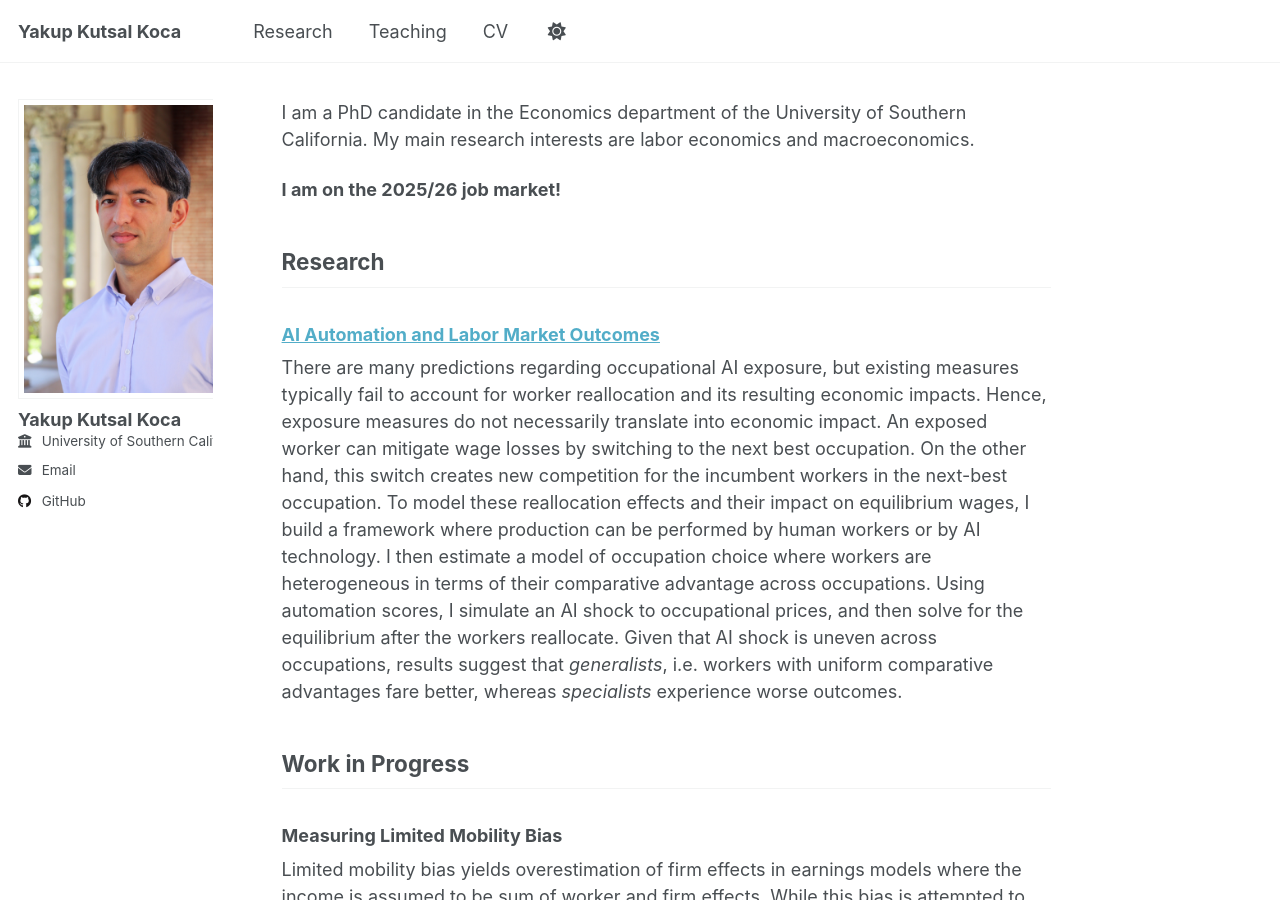
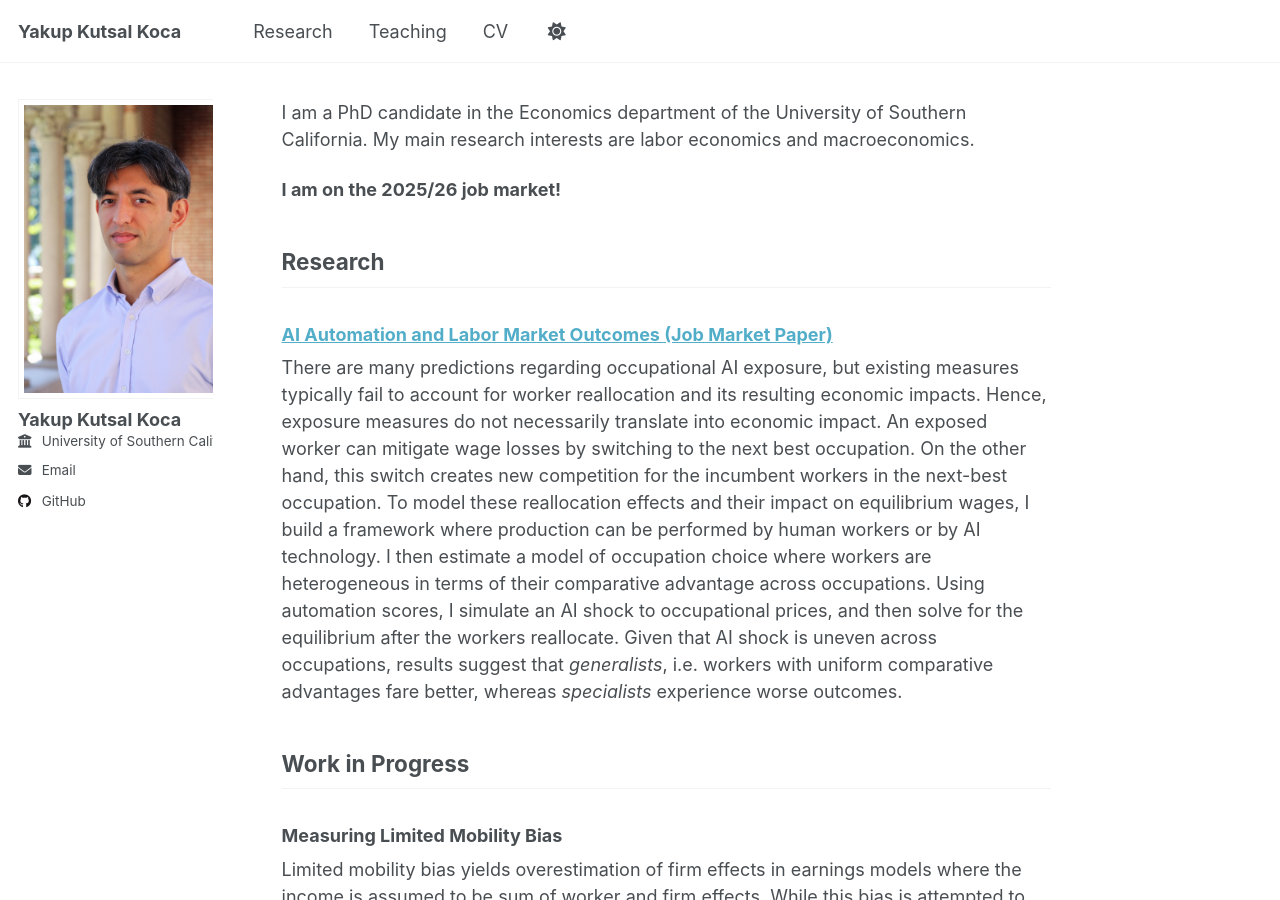
Before and after one commit to ykkoca/ykkoca.github.io, a Jekyll site: the page built from _pages/about.md, in a window 1280 px wide and 900 px high. Built offline with Jekyll 4.4.1, drawn with Linux system fonts in a browser that asks for light colours; a script that is not in the unit is left out.

Commit message:
update jmp

```diff
--- a/_pages/about.md
+++ b/_pages/about.md
@@ -12,7 +12,7 @@ I am a PhD candidate in the Economics department of the University of Southern C
 
 ## Research
 
-### [AI Automation and Labor Market Outcomes](/files/jmp_YakupKutsal_Koca.pdf)
+### [AI Automation and Labor Market Outcomes (Job Market Paper)](/files/jmp_YakupKutsal_Koca.pdf)
 
 There are many predictions regarding occupational AI exposure, but existing measures typically fail to account for worker reallocation and its resulting economic impacts. Hence, exposure measures do not necessarily translate into economic impact. An exposed worker can mitigate wage losses by switching to the next best occupation. On the other hand, this switch creates new competition for the incumbent workers in the next-best occupation. To model these reallocation effects and their impact on equilibrium wages, I build a framework where production can be performed by human workers or by AI technology. I then estimate a model of occupation choice where workers are heterogeneous in terms of their comparative advantage across occupations. Using automation scores, I simulate an AI shock to occupational prices, and then solve for the  equilibrium after the workers reallocate. Given that AI shock is uneven across occupations, results suggest that *generalists*, i.e. workers with uniform comparative advantages fare better, whereas *specialists* experience worse outcomes.
 
```
Also changed, not shown: 1 other file.
